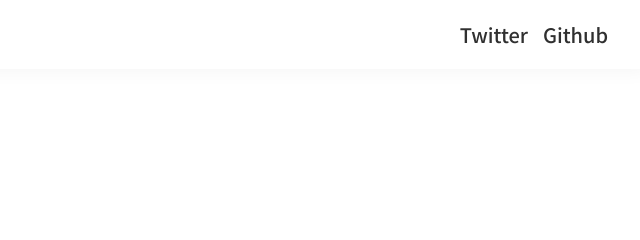
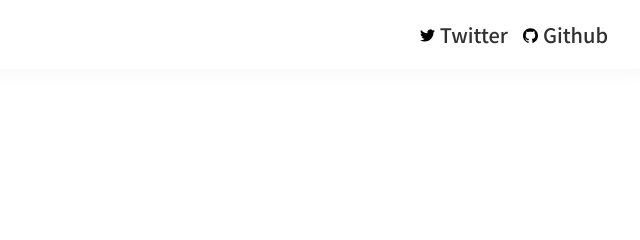
Before and after one commit to kumasan903/kumasan903.github.io, a plain HTML site: page index.html in a window 1280 px wide. Shown: the top 240 px of the page, 640-1280 px from the left. Drawn offline with Linux system fonts and the light colour scheme.

Commit message:
add header-sns-icon

```diff
--- a/index.html
+++ b/index.html
@@ -20,8 +20,8 @@
         <h1 class="title"><a href="/" class="topmenu-text">KUMASAN903</a></h1>
         <nav>
             <ul class="header-menu">
-                <li class="header-menu"><a href="https://twitter.com/kumasan903_exe/" class="topmenu-text">Twitter</a></li>
-                <li class="header-menu"><a href="https://github.com/kumasan903/" class="topmenu-text">Github</a></li>
+                <li class="header-menu"><img class="sns-icon" src="images/twitter.svg" alt="twitter-logo" height="15"><a href="https://twitter.com/kumasan903_exe/" class="topmenu-text">Twitter</a></li>
+                <li class="header-menu"><img class="sns-icon" src="images/github.svg" alt="github-logo" height="15"><a href="https://github.com/kumasan903/" class="topmenu-text">Github</a></li>
             </ul>
         </nav>
     </header>
@@ -148,6 +148,7 @@
             今までも「作りたいものがあったら使えそうな言語調べて勉強しながら作る」というスタイルだったので、今後も変わることはないと思う。<br>
             やってみたいことは作りたいものが今のところ無いので得には無いが、Webアプリとか作ってみたいとなんとなく思ってる。
         </p>
+
         <h2>お仕事の依頼等</h2>
         <p>
             無いとは思うけど一応。<br>
--- a/style.css
+++ b/style.css
@@ -56,3 +56,7 @@ h2 {
 h3 {
 
 }
+
+.sns-icon {
+    padding: 0 5px 0 0;
+}
```
Also changed, not shown: images/github.svg (added), images/twitter.svg (added).
